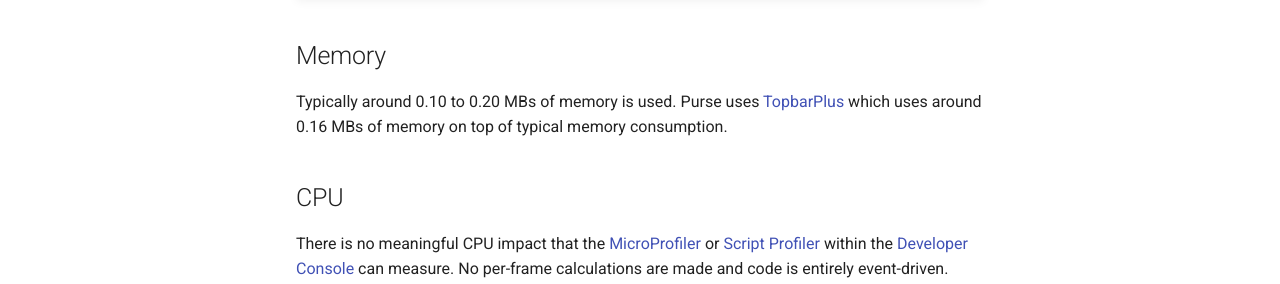
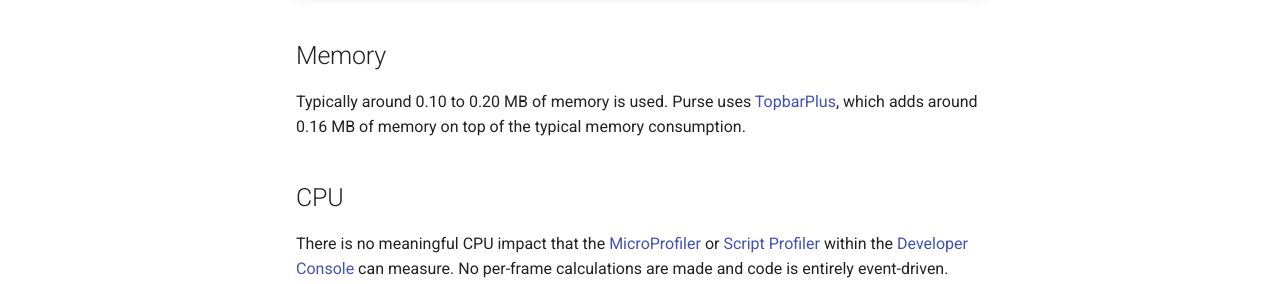
Before and after one commit to RyanLua/Purse, an MkDocs documentation site: the page built from docs/performance.md, in a window 1280 px wide. Shown: the part 399-683 px from the top of the page. Built offline with MkDocs 1.6.1 and Material for MkDocs 9.7.7, drawn with Linux system fonts in a browser that asks for light colours; comment, search, counter and statistics services are not loaded.

Commit message:
Fix grammar
Signed-off-by: GitHub <noreply@github.com>

```diff
--- a/docs/performance.md
+++ b/docs/performance.md
@@ -10,7 +10,7 @@ All performance benchmarks are measured on the client using the [Developer Conso
 
 ## Memory
 
-Typically around 0.10 to 0.20 MBs of memory is used. Purse uses [TopbarPlus] which uses around 0.16 MBs of memory on top of typical memory consumption.
+Typically around 0.10 to 0.20 MB of memory is used. Purse uses [TopbarPlus], which adds around 0.16 MB of memory on top of the typical memory consumption.
 
   [TopbarPlus]: https://1foreverhd.github.io/TopbarPlus/
 
```
